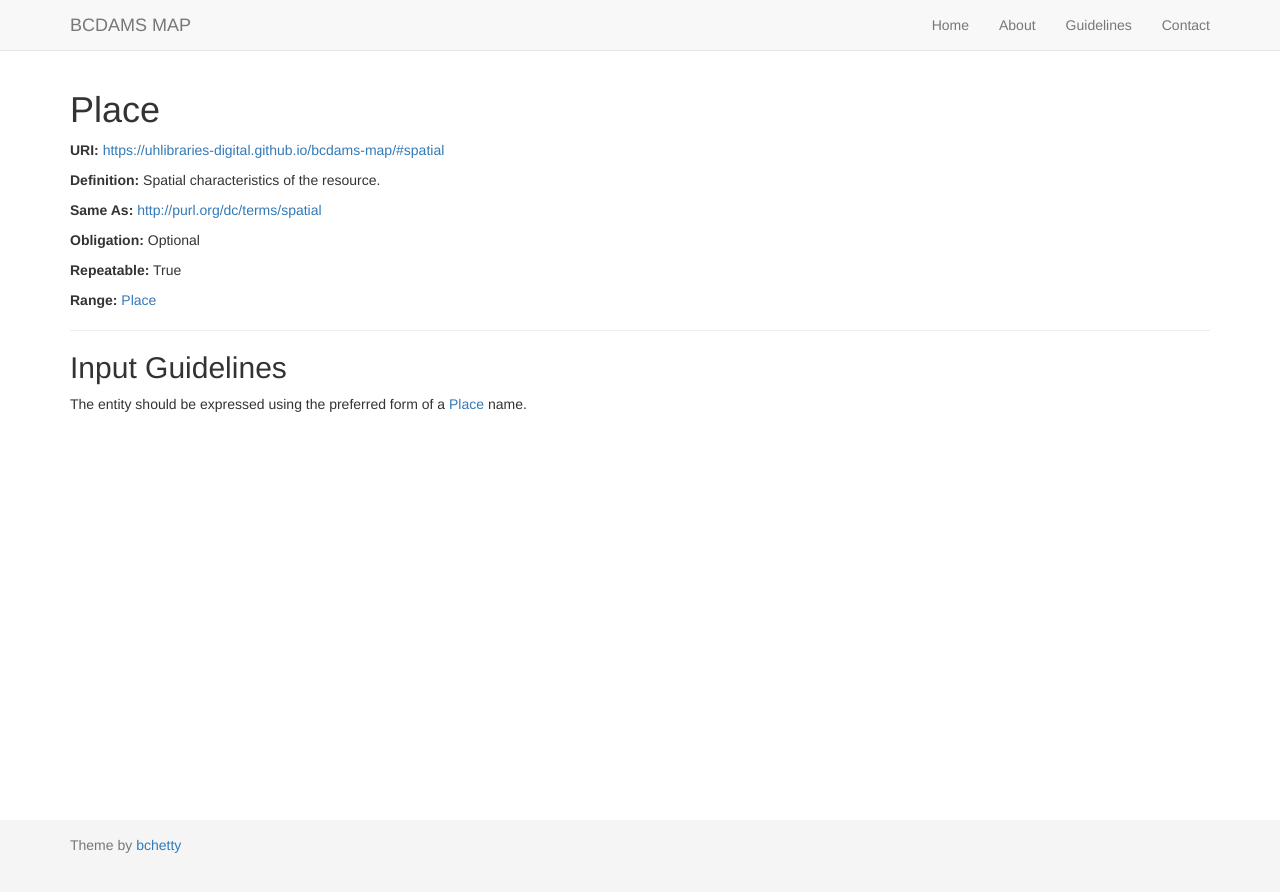
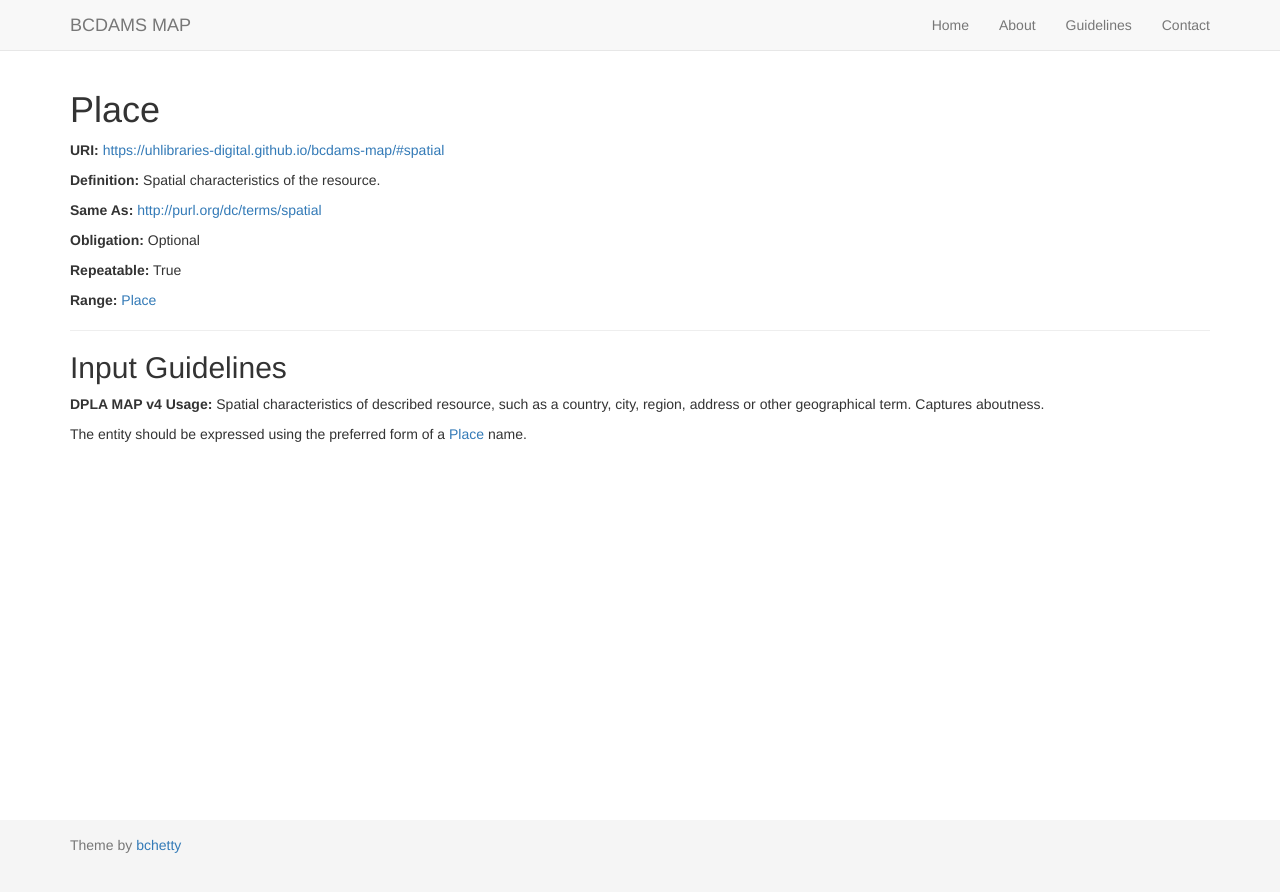
Before and after one commit to uhlibraries-digital/bcdams-map, a Jekyll site: the page built from guidelines/spatial.md, in a window 1280 px wide. Shown: the top 892 px of the page. Built offline with Jekyll 4.4.1, drawn with Linux system fonts in a browser that asks for light colours; nearby versions of some CDN libraries; comment, search, counter and statistics services are not loaded.

Commit message:
update spatial guidelines
Added DPLA MAP v4 usage guidelines

```diff
--- a/guidelines/spatial.md
+++ b/guidelines/spatial.md
@@ -7,4 +7,6 @@ comments: false
 
 {% include guidelines.md %}
 
+**DPLA MAP v4 Usage:** Spatial characteristics of described resource, such as a country, city, region, address or other geographical term. Captures aboutness.
+
 The entity should be expressed using the preferred form of a [Place](https://id.lib.uh.edu/ark:/84475/au9146r1446) name.
```
